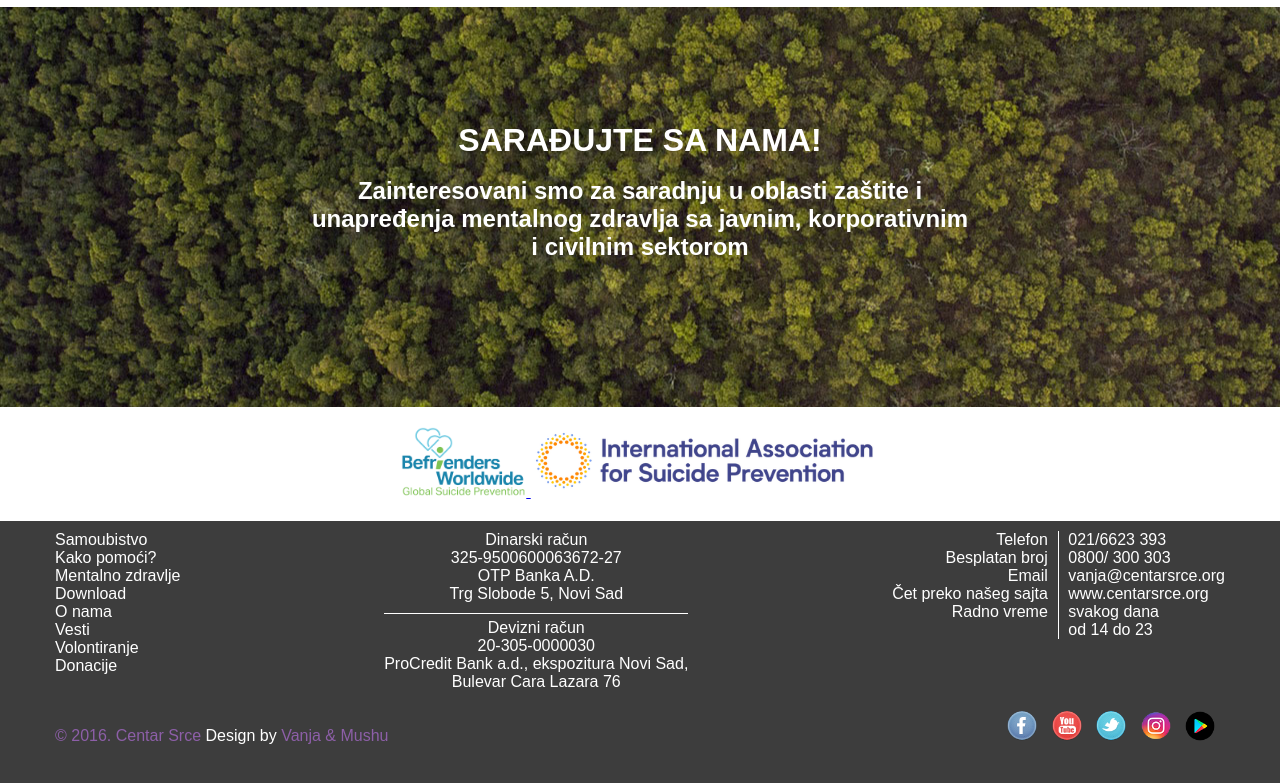
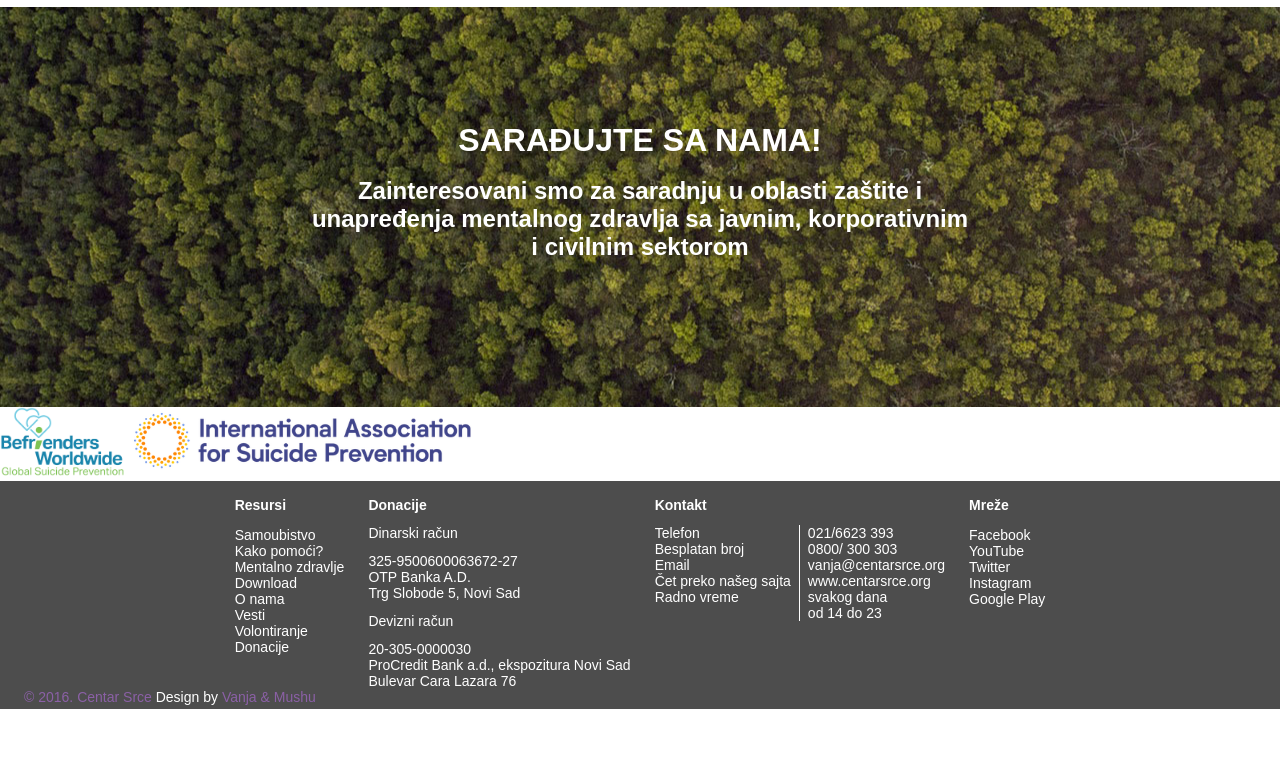
Before and after one commit to centar-srce/website, an Astro site: page / in a window 1280 px wide. Shown: the part 1371-2154 px from the top of the page. After the commit the page ends 2080 px from the top, so only its background shows below. Built offline with nearby package versions, Linux system fonts and the light colour scheme; Astro itself is replaced by a stand-in of ours.

Commit message:
Patch footer overflow

```diff
--- a/src/components/Footer.astro
+++ b/src/components/Footer.astro
@@ -19,166 +19,171 @@ import playstore from '../assets/playstore.png';
 </div>
 
 <footer>
-	<div>
+	<div id="data">
 		<div>
-			<a href="#">Samoubistvo</a>
-			<a href="#">Kako pomoći?</a>
-			<a href="#">Mentalno zdravlje</a>
-			<a href="#">Download</a>
-			<a href="#">O nama</a>
-			<a href="#">Vesti</a>
-			<a href="#">Volontiranje</a>
-			<a href="#">Donacije</a>
-		</div>
-		<div id="footer2">
-			<p>
-				Dinarski račun<br />
-				325-9500600063672-27<br />
-				OTP Banka A.D.<br />
-				Trg Slobode 5, Novi Sad<br />
-			</p>
-			<p id="devizni_racun">
-				Devizni račun<br />
-				20-305-0000030<br />
-				ProCredit Bank a.d., ekspozitura Novi Sad,<br />
-				Bulevar Cara Lazara 76
-			</p>
+			<h2>Resursi</h2>
+			<ul>
+				<li><a href="#">Samoubistvo</a></li>
+				<li><a href="#">Kako pomoći?</a></li>
+				<li><a href="#">Mentalno zdravlje</a></li>
+				<li><a href="#">Download</a></li>
+				<li><a href="#">O nama</a></li>
+				<li><a href="#">Vesti</a></li>
+				<li><a href="#">Volontiranje</a></li>
+				<li><a href="#">Donacije</a></li>
+			</ul>
 		</div>
 		<div>
-			<div id="footer31">
+			<h2>Donacije</h2>
+			<h3>Dinarski račun</h3>
+			<p>325-9500600063672-27</p>
+			<p>OTP Banka A.D.</p>
+			<p>Trg Slobode 5, Novi Sad</p>
+			<h3>Devizni račun</h3>
+			<p>20-305-0000030</p>
+			<p>ProCredit Bank a.d., ekspozitura Novi Sad</p>
+			<p>Bulevar Cara Lazara 76</p>
+		</div>
+		<div>
+			<h2>Kontakt</h2>
+			<div id="contact">
 				<p>Telefon</p>
+				<p>021/6623 393</p>
 				<p>Besplatan broj</p>
+				<p>0800/ 300 303</p>
 				<p>Email</p>
+				<p>vanja@centarsrce.org</p>
 				<p>Čet preko našeg sajta</p>
+				<p>www.centarsrce.org</p>
 				<p>Radno vreme</p>
-				<p>&nbsp;</p>
-			</div>
-			<div id="footer32">
-				<p>021/6623 393</p>
-				<p>0800/ 300 303</p>
-				<p>vanja@centarsrce.org</p>
-				<p>www.centarsrce.org</p>
-				<p>svakog dana</p>
-				<p>od 14 do 23</p>
+				<p>svakog dana<br />od 14 do 23</p>
 			</div>
 		</div>
+		<div>
+			<h2>Mreže</h2>
+			<ul>
+				<li>
+					<a
+						href="https://www.facebook.com/Centar-Srce-117397131639928/"
+						target="_blank"
+						rel="noopener"
+						>Facebook
+					</a>
+				</li>
+				<li>
+					<a
+						href="https://www.youtube.com/user/centarsrce"
+						target="_blank"
+						rel="noopener"
+					>
+						YouTube
+					</a>
+				</li>
+				<li>
+					<a
+						href="https://twitter.com/centarsrce"
+						target="_blank"
+						rel="noopener"
+					>
+						Twitter
+					</a>
+				</li>
+				<li>
+					<a
+						href="https://instagram.com/centarsrce"
+						target="_blank"
+						rel="noopener"
+					>
+						Instagram
+					</a>
+				</li>
+				<li>
+					<a
+						href="https://play.google.com/store/apps/details?id=com.centarsrce"
+						target="_blank"
+						rel="noopener"
+					>
+						Google Play
+					</a>
+				</li>
+			</ul>
+		</div>
 	</div>
-	<div id="potpis_sadrzaj">
-		<div id="potpis">
-			<p>
-				<a href="#">&copy 2016. Centar Srce</a>
-				Design by <a href="mailto:mushusasa@gmail.com">Vanja & Mushu</a>
-			</p>
-		</div>
-		<div id="socijalne_mreze">
-			<a
-				href="https://www.facebook.com/Centar-Srce-117397131639928/"
-				target="_blank"
-			>
-				<Image src={facebook} alt="Facebook" />
-			</a>
-			<a href="https://www.youtube.com/user/centarsrce" target="_blank">
-				<Image src={youtube} alt="YouTube" />
-			</a>
-			<a href="https://twitter.com/centarsrce" target="_blank">
-				<Image src={twitter} alt="Twitter" />
-			</a>
-			<a href="https://instagram.com/centarsrce" target="_blank">
-				<Image src={instagram} alt="Instagram" />
-			</a>
-			<a
-				href="https://play.google.com/store/apps/details?id=com.centarsrce"
-				target="_blank"
-			>
-				<Image src={playstore} alt="Play Store" />
-			</a>
-		</div>
+	<div id="signature">
+		<p>
+			<a href="#">&copy 2016. Centar Srce</a>
+			Design by <a href="mailto:mushusasa@gmail.com">Vanja & Mushu</a>
+		</p>
 	</div>
 </footer>
 
 <style>
-	#links {
-		padding: 20px 0;
-		text-align: center;
+	footer {
+		background-color: #4d4d4d;
+		color: #ffffff;
+		font-size: 14px;
+		padding: 16px 24px 0;
 	}
 
-	footer {
-		background-color: #3d3d3d;
-		color: #ffffff;
+	#data {
+		display: flex;
+		justify-content: center;
+		gap: 24px;
+		flex-wrap: wrap;
 	}
 
-	footer > div {
-		max-width: 1170px;
-		margin: auto;
-		display: flex;
-		justify-content: space-between;
-		padding: 10px 0;
+	h2 {
+		font-size: 14px;
+		margin: 0 0 12px;
 	}
 
-	footer a {
-		color: #ffffff;
-		text-decoration: none;
-		display: block;
+	h3 {
+		font-size: 14px;
+		font-weight: 400;
+		margin: 12px 0;
 	}
 
-	footer p {
+	ul {
+		padding: 0;
+		list-style: none;
+	}
+
+	a {
+		text-decoration: none;
+		font-size: 14px;
+		color: #ffffff;
+		transition-property: color;
+		transition-timing-function: cubic-bezier(0.4, 0, 0.2, 1);
+		transition-duration: 150ms;
+	}
+
+	a:hover {
+		color: #8b60a6;
+	}
+
+	p {
 		margin: 0;
 	}
 
-	#footer2 p {
-		text-align: center;
+	#contact {
+		display: grid;
+		grid-template-columns: 1fr 1fr;
 	}
 
-	#devizni_racun {
-		margin-top: 10px;
-		padding-top: 5px;
-		border-top: 1px solid white;
+	#contact p:nth-child(2n -1) {
+		padding-right: 8px;
+		border-right: 1px solid #ffffff;
 	}
 
-	#footer31 {
-		display: inline-block;
-		padding-right: 10px;
-		border-right: 1px solid white;
-		margin-right: 5px;
-		text-align: right;
+	#contact p:nth-child(2n) {
+		margin-left: 8px;
 	}
 
-	#footer32 {
-		display: inline-block;
+	#signature {
+		padding-bottom: 4px;
 	}
 
-	#potpis a {
-		display: inline;
-		color: #8d5fa8;
-	}
-
-	#socijalne_mreze img {
-		width: 30px;
-		height: auto;
-		border-radius: 50%;
-		transition: all 0.5s ease-in-out;
-		-webkit-transition: all 0.5s ease-in-out;
-		-moz-transition: all 0.5s ease-in-out;
-		-o-transition: all 0.5s ease-in-out;
-	}
-
-	#socijalne_mreze a {
-		display: inline;
-		margin-right: 10px;
-	}
-
-	#socijalne_mreze img:hover {
-		transform: scale(1.5, 1.5);
-		-webkit-transform: scale(1.5, 1.5);
-		-moz-transform: scale(1.5, 1.5);
-		-ms-transform: scale(1.5, 1.5);
-		-o-transform: scale(1.5, 1.5);
-		box-shadow: 0 0 10px #e5e5e5;
-	}
-
-	#potpis_sadrzaj {
-		display: flex;
-		align-items: flex-end;
-		padding-bottom: 50px;
+	#signature a {
+		color: #8b60a6;
 	}
 </style>
```
